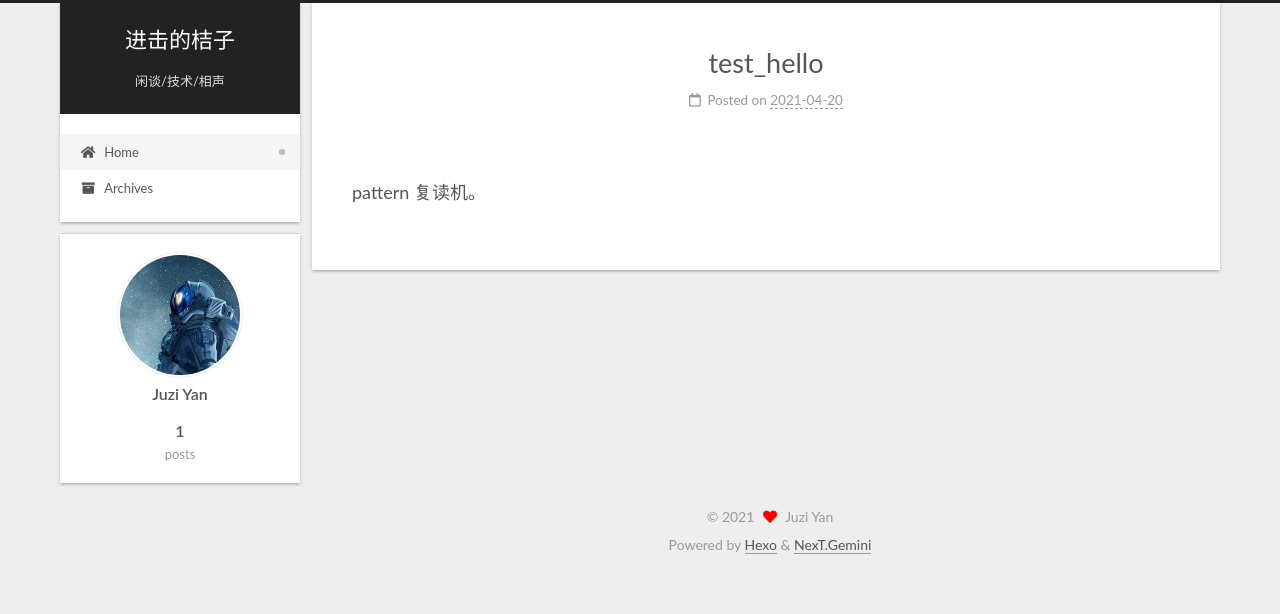
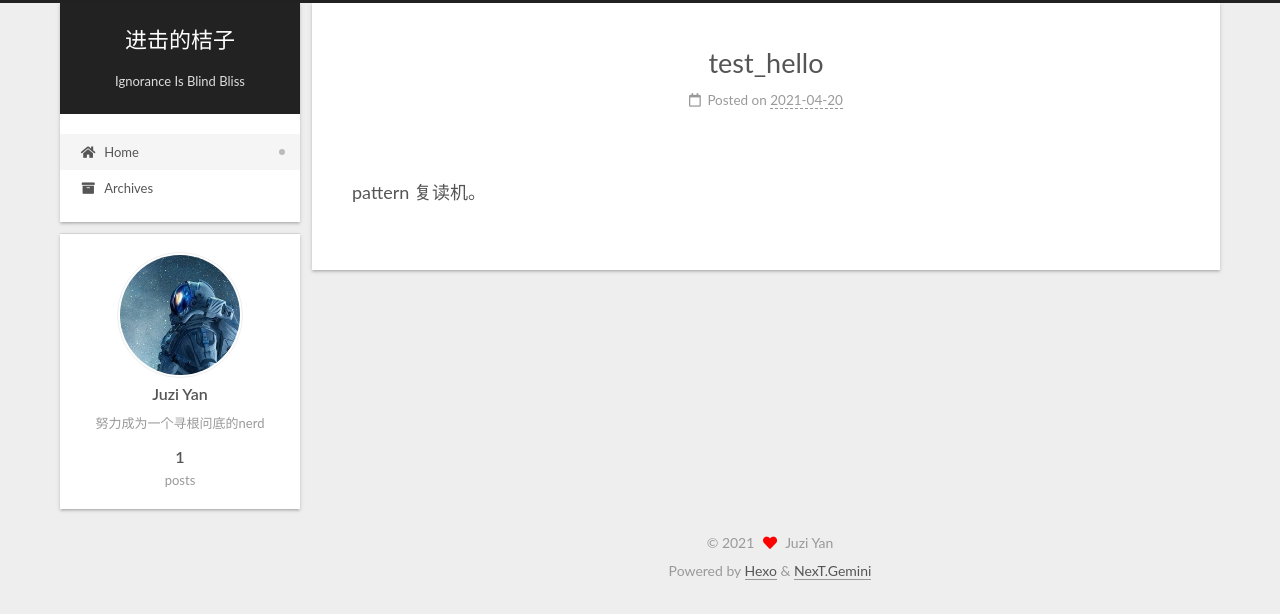
Before and after one commit to juziyan/juziyan.github.io, a plain HTML site: page index.html in a window 1280 px wide. Drawn offline with Linux system fonts and the light colour scheme.

Commit message:
Site updated: 2021-04-30 22:40:31

```diff
--- a/index.html
+++ b/index.html
@@ -20,10 +20,12 @@
     var CONFIG = {"hostname":"example.com","root":"/","scheme":"Gemini","version":"7.8.0","exturl":false,"sidebar":{"position":"left","display":"post","padding":18,"offset":12,"onmobile":false},"copycode":{"enable":false,"show_result":false,"style":null},"back2top":{"enable":true,"sidebar":false,"scrollpercent":false},"bookmark":{"enable":false,"color":"#222","save":"auto"},"fancybox":false,"mediumzoom":false,"lazyload":false,"pangu":false,"comments":{"style":"tabs","active":null,"storage":true,"lazyload":false,"nav":null},"algolia":{"hits":{"per_page":10},"labels":{"input_placeholder":"Search for Posts","hits_empty":"We didn't find any results for the search: ${query}","hits_stats":"${hits} results found in ${time} ms"}},"localsearch":{"enable":false,"trigger":"auto","top_n_per_article":1,"unescape":false,"preload":false},"motion":{"enable":true,"async":false,"transition":{"post_block":"fadeIn","post_header":"slideDownIn","post_body":"slideDownIn","coll_header":"slideLeftIn","sidebar":"slideUpIn"}}};
   </script>
 
-  <meta property="og:type" content="website">
+  <meta name="description" content="努力成为一个寻根问底的nerd">
+<meta property="og:type" content="website">
 <meta property="og:title" content="进击的桔子">
 <meta property="og:url" content="http://example.com/index.html">
 <meta property="og:site_name" content="进击的桔子">
+<meta property="og:description" content="努力成为一个寻根问底的nerd">
 <meta property="og:locale" content="en_US">
 <meta property="article:author" content="Juzi Yan">
 <meta property="article:tag" content="车">
@@ -96,7 +98,7 @@
       <h1 class="site-title">进击的桔子</h1>
       <span class="logo-line-after"><i></i></span>
     </a>
-      <p class="site-subtitle" itemprop="description">闲谈/技术/相声</p>
+      <p class="site-subtitle" itemprop="description">Ignorance Is Blind Bliss</p>
   </div>
 
   <div class="site-nav-right">
@@ -152,7 +154,7 @@
     <span hidden itemprop="author" itemscope itemtype="http://schema.org/Person">
       <meta itemprop="image" content="/images/avatar.jpg">
       <meta itemprop="name" content="Juzi Yan">
-      <meta itemprop="description" content="">
+      <meta itemprop="description" content="努力成为一个寻根问底的nerd">
     </span>
 
     <span hidden itemprop="publisher" itemscope itemtype="http://schema.org/Organization">
@@ -263,7 +265,7 @@
     <img class="site-author-image" itemprop="image" alt="Juzi Yan"
       src="/images/avatar.jpg">
   <p class="site-author-name" itemprop="name">Juzi Yan</p>
-  <div class="site-description" itemprop="description"></div>
+  <div class="site-description" itemprop="description">努力成为一个寻根问底的nerd</div>
 </div>
 <div class="site-state-wrap motion-element">
   <nav class="site-state">
```
Also changed, not shown: 2021/04/20/给自己的话/index.html (+3 -3 lines), archives/2021/04/index.html (+5 -3 lines), archives/2021/index.html (+5 -3 lines), archives/index.html (+5 -3 lines).
